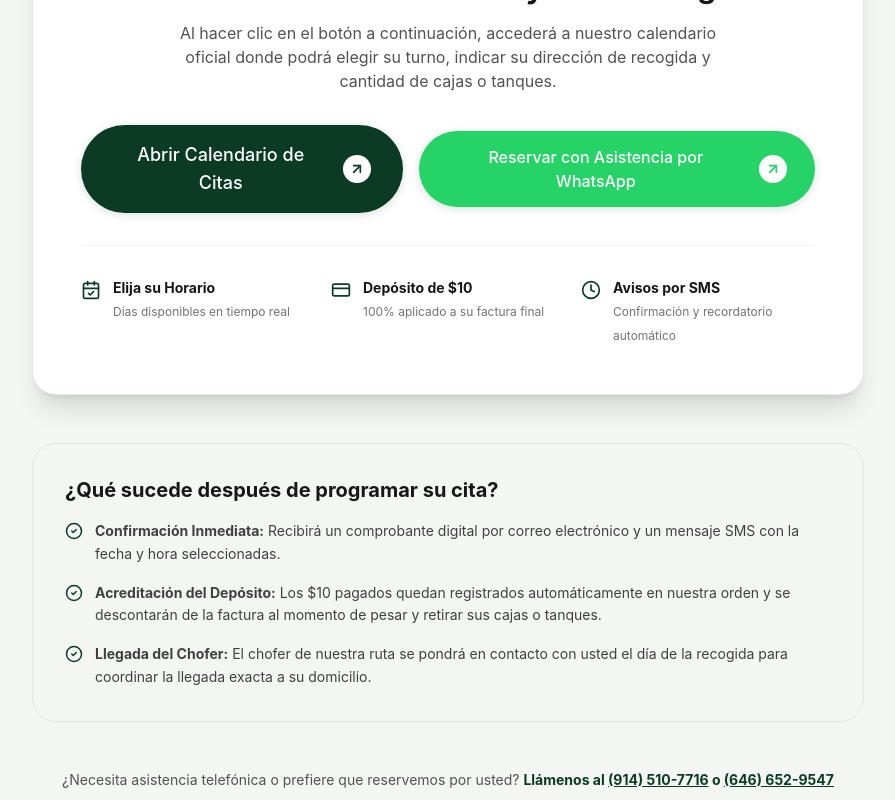
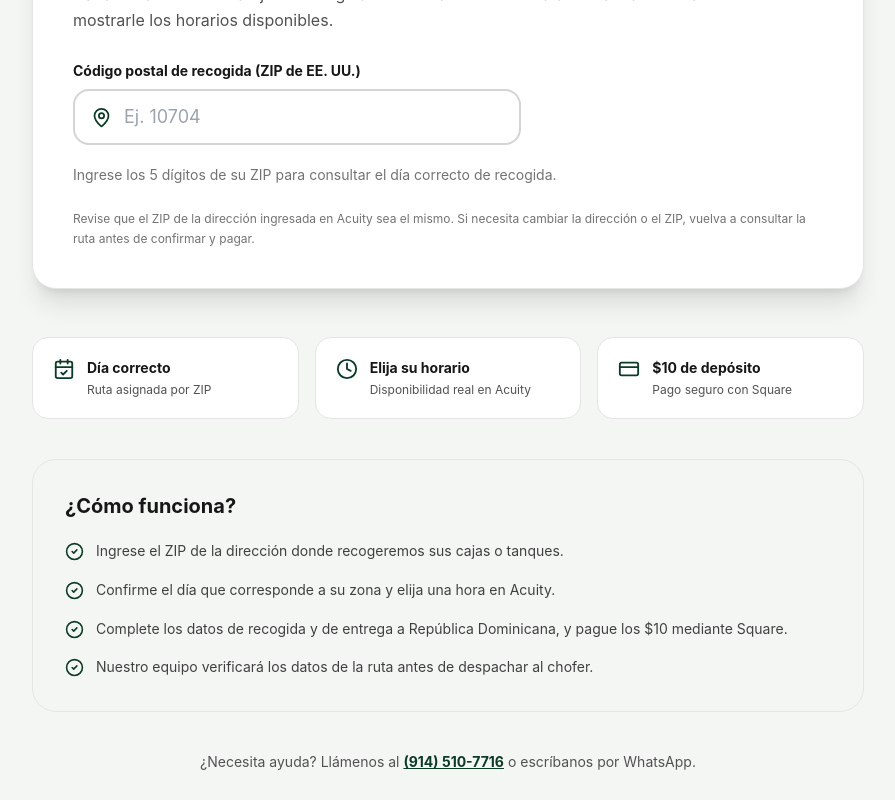
Before and after one commit to Hash-Overflow-bit/Cajas-Tanques-Express-Website, a Next.js app: page /reservar in a window 1280 px wide. Shown: the part 540-1340 px from the top of the page, without its empty margins (192-1087 px from the left). Built offline with nearby package versions, Linux system fonts and the light colour scheme.

Commit message:
Require ZIP route selection before Acuity booking

```diff
--- a/src/app/reservar/page.tsx
+++ b/src/app/reservar/page.tsx
@@ -1,127 +1,64 @@
-import React from "react";
 import type { Metadata } from "next";
+import { ZipRouteBooking } from "@/components/booking/ZipRouteBooking";
 import { siteConfig } from "@/config/site";
-import { PillButton } from "@/components/ui/PillButton";
-import { ShieldCheck, CalendarCheck, Clock, CreditCard, CheckCircle2, Phone, MessageSquare } from "lucide-react";
+import { CalendarCheck, CreditCard, Clock, CheckCircle2 } from "lucide-react";
 
 export const metadata: Metadata = {
-  title: "Reservar Recogida | Depósito Seguro de $10",
-  description:
-    "Programe la recogida de sus cajas y tanques a domicilio. Elija la fecha conveniente y asegure su turno con solo $10 de depósito a través de Square.",
+  title: "Reservar Recogida por ZIP | Cajas & Tanques Express",
+  description: "Ingrese su código postal para encontrar el día correcto de recogida de cajas y tanques. Reserve su turno en Acuity con $10 de depósito seguro.",
 };
 
 export default function ReservarPage() {
   return (
-    <div className="pt-32 sm:pt-40 pb-16 sm:pb-20">
+    <main className="pt-32 sm:pt-40 pb-16 sm:pb-20">
       <div className="max-w-4xl mx-auto px-4 sm:px-6 lg:px-8">
-
-        {/* Header */}
-        <div className="text-center mb-12">
+        <div className="text-center mb-10">
           <h1 className="text-4xl sm:text-5xl lg:text-6xl font-extrabold text-neutral-900 tracking-[-0.03em] mb-4">
-            Programe la Recogida de sus Cajas y Tanques
+            Programe su Recogida de Cajas y Tanques
           </h1>
           <p className="text-base sm:text-lg text-neutral-600 max-w-2xl mx-auto leading-relaxed">
-            Reserve su fecha en pocos minutos. Nuestro sistema de citas oficial le permite elegir el día conveniente y asegurar su turno con solo <strong>$10 de depósito</strong>.
+            Su día de recogida depende de la dirección. Introduzca su ZIP y
+            lo llevaremos al calendario correcto antes de pagar el depósito de $10.
           </p>
         </div>
 
-        {/* The Booking Card Action */}
-        <div className="bg-white rounded-3xl p-8 sm:p-12 border border-neutral-200/90 shadow-xl mb-12 text-center">
+        <ZipRouteBooking />
 
-          <div className="inline-flex items-center gap-2 px-4 py-2 rounded-full bg-emerald-50 text-emerald-800 text-xs sm:text-sm font-semibold mb-6">
-            <ShieldCheck size={18} className="text-emerald-600" />
-            Depósito de $10 procesado de forma segura mediante Square
-          </div>
-
-          <h2 className="text-2xl sm:text-3xl font-bold text-neutral-900 mb-4">
-            Iniciar Reserva en Acuity Scheduling
-          </h2>
-          <p className="text-neutral-600 text-sm sm:text-base max-w-xl mx-auto mb-8">
-            Al hacer clic en el botón a continuación, accederá a nuestro calendario oficial donde podrá elegir su turno, indicar su dirección de recogida y cantidad de cajas o tanques.
-          </p>
-
-          <div className="flex flex-col sm:flex-row items-center justify-center gap-4 mb-8">
-            <PillButton
-              href={siteConfig.acuityBookingUrl}
-              isExternal
-              size="lg"
-              variant="primary"
-              className="text-base sm:text-lg py-4 px-8"
-            >
-              Abrir Calendario de Citas
-            </PillButton>
-            <PillButton
-              href={`https://wa.me/${siteConfig.contact.whatsappNumber}`}
-              isExternal
-              size="lg"
-              variant="whatsapp"
-            >
-              Reservar con Asistencia por WhatsApp
-            </PillButton>
-          </div>
-
-          <div className="grid grid-cols-1 sm:grid-cols-3 gap-4 pt-8 border-t border-neutral-100 text-left">
-            <div className="flex items-start gap-3">
-              <CalendarCheck size={20} className="text-brand-900 flex-shrink-0 mt-0.5" />
-              <div>
-                <strong className="block text-sm text-neutral-900">Elija su Horario</strong>
-                <span className="text-xs text-neutral-500">Días disponibles en tiempo real</span>
-              </div>
+        <div className="grid sm:grid-cols-3 gap-4 mb-10">
+          {[
+            { Icon: CalendarCheck, title: "Día correcto", detail: "Ruta asignada por ZIP" },
+            { Icon: Clock, title: "Elija su horario", detail: "Disponibilidad real en Acuity" },
+            { Icon: CreditCard, title: "$10 de depósito", detail: "Pago seguro con Square" },
+          ].map(({ Icon, title, detail }) => (
+            <div key={title} className="rounded-2xl border border-neutral-200 bg-white p-5 flex gap-3">
+              <Icon size={22} className="text-brand-900 shrink-0" />
+              <div><p className="font-bold text-neutral-900 text-sm">{title}</p><p className="text-xs text-neutral-600 mt-1">{detail}</p></div>
             </div>
-            <div className="flex items-start gap-3">
-              <CreditCard size={20} className="text-brand-900 flex-shrink-0 mt-0.5" />
-              <div>
-                <strong className="block text-sm text-neutral-900">Depósito de $10</strong>
-                <span className="text-xs text-neutral-500">100% aplicado a su factura final</span>
-              </div>
-            </div>
-            <div className="flex items-start gap-3">
-              <Clock size={20} className="text-brand-900 flex-shrink-0 mt-0.5" />
-              <div>
-                <strong className="block text-sm text-neutral-900">Avisos por SMS</strong>
-                <span className="text-xs text-neutral-500">Confirmación y recordatorio automático</span>
-              </div>
-            </div>
-          </div>
-
+          ))}
         </div>
 
-        {/* 4 Details about the booking flow */}
-        <div className="bg-canvas rounded-3xl p-8 border border-neutral-200 mb-12">
-          <h3 className="text-xl font-bold text-neutral-900 mb-4">
-            ¿Qué sucede después de programar su cita?
-          </h3>
+        <div className="bg-canvas rounded-3xl p-7 sm:p-8 border border-neutral-200 mb-10">
+          <h2 className="text-xl font-bold text-neutral-900 mb-5">¿Cómo funciona?</h2>
           <div className="space-y-4 text-sm text-neutral-700 leading-relaxed">
-            <div className="flex items-start gap-3">
-              <CheckCircle2 size={18} className="text-brand-900 flex-shrink-0 mt-0.5" />
-              <span>
-                <strong>Confirmación Inmediata:</strong> Recibirá un comprobante digital por correo electrónico y un mensaje SMS con la fecha y hora seleccionadas.
-              </span>
-            </div>
-            <div className="flex items-start gap-3">
-              <CheckCircle2 size={18} className="text-brand-900 flex-shrink-0 mt-0.5" />
-              <span>
-                <strong>Acreditación del Depósito:</strong> Los $10 pagados quedan registrados automáticamente en nuestra orden y se descontarán de la factura al momento de pesar y retirar sus cajas o tanques.
-              </span>
-            </div>
-            <div className="flex items-start gap-3">
-              <CheckCircle2 size={18} className="text-brand-900 flex-shrink-0 mt-0.5" />
-              <span>
-                <strong>Llegada del Chofer:</strong> El chofer de nuestra ruta se pondrá en contacto con usted el día de la recogida para coordinar la llegada exacta a su domicilio.
-              </span>
-            </div>
+            {[
+              "Ingrese el ZIP de la dirección donde recogeremos sus cajas o tanques.",
+              "Confirme el día que corresponde a su zona y elija una hora en Acuity.",
+              "Complete los datos de recogida y de entrega a República Dominicana, y pague los $10 mediante Square.",
+              "Nuestro equipo verificará los datos de la ruta antes de despachar al chofer.",
+            ].map((item) => (
+              <div className="flex items-start gap-3" key={item}>
+                <CheckCircle2 size={19} className="text-brand-900 shrink-0 mt-0.5" />
+                <span>{item}</span>
+              </div>
+            ))}
           </div>
         </div>
-
-        {/* Help Banner */}
-        <div className="text-center text-sm text-neutral-600">
-          ¿Necesita asistencia telefónica o prefiere que reservemos por usted?{" "}
-          <span className="font-bold text-brand-900">
-            Llámenos al <a href={`tel:${siteConfig.contact.phoneRaw}`} className="underline hover:text-brand-950">{siteConfig.contact.phoneDisplay}</a> o <a href={`tel:${siteConfig.contact.phoneSecondaryRaw}`} className="underline hover:text-brand-950">{siteConfig.contact.phoneSecondaryDisplay}</a>
-          </span>
-        </div>
-
+        <p className="text-center text-sm text-neutral-600">
+          ¿Necesita ayuda? Llámenos al{" "}
+          <a className="font-bold underline text-brand-900" href={`tel:${siteConfig.contact.phoneRaw}`}>{siteConfig.contact.phoneDisplay}</a>
+          {" "}o escríbanos por WhatsApp.
+        </p>
       </div>
-    </div>
+    </main>
   );
 }
```
